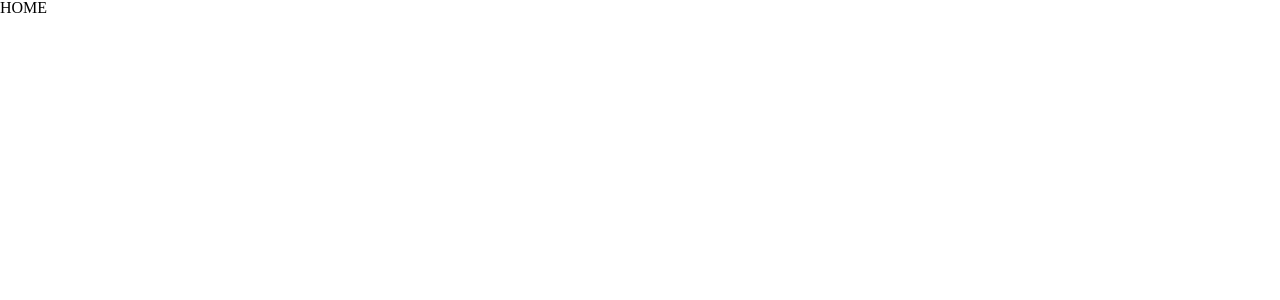
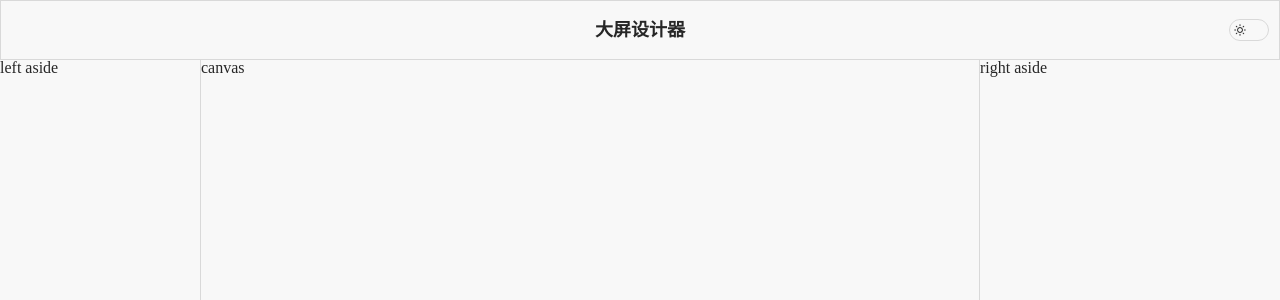
Before and after one commit to zuowendong/visual-designer, a Vue app: page / in a window 1280 px wide. Shown: the top 300 px of the page. Built offline with nearby package versions, Linux system fonts and the light colour scheme.

Commit message:
feat: 新增主题色切换

```diff
--- /dev/null
+++ b/src/assets/iconfont/iconfont.css
@@ -0,0 +1,236 @@
+@font-face {
+  font-family: 'iconfont'; /* Project id 3754679 */
+  src: url('iconfont.ttf?t=1679639503655') format('truetype');
+}
+
+.iconfont {
+  font-family: 'iconfont' !important;
+  font-size: 16px;
+  font-style: normal;
+  -webkit-font-smoothing: antialiased;
+  -moz-osx-font-smoothing: grayscale;
+}
+
+.icon-taiyang:before {
+  content: '\e635';
+}
+
+.icon-yueliang:before {
+  content: '\e63e';
+}
+
+.icon-suoding:before {
+  content: '\e600';
+}
+
+.icon-jiesuo:before {
+  content: '\e601';
+}
+
+.icon-baocun:before {
+  content: '\e605';
+}
+
+.icon-zujian:before {
+  content: '\e61e';
+}
+
+.icon-combination:before {
+  content: '\e67d';
+}
+
+.icon-chaifen:before {
+  content: '\e661';
+}
+
+.icon-shuzhuangtu:before {
+  content: '\eb2c';
+}
+
+.icon-qingkong:before {
+  content: '\e946';
+}
+
+.icon-zitiyulan:before {
+  content: '\ec86';
+}
+
+.icon-daima:before {
+  content: '\e631';
+}
+
+.icon-shijianxuanzeqi:before {
+  content: '\e750';
+}
+
+.icon-duoxuankuang:before {
+  content: '\e61c';
+}
+
+.icon-kaiguan:before {
+  content: '\e620';
+}
+
+.icon-radioBoxList:before {
+  content: '\e632';
+}
+
+.icon-bianji:before {
+  content: '\eb61';
+}
+
+.icon-jishufuwu:before {
+  content: '\eb64';
+}
+
+.icon-ceshishenqing:before {
+  content: '\eb62';
+}
+
+.icon-jinggao:before {
+  content: '\eb65';
+}
+
+.icon-renjijiaohu:before {
+  content: '\eb66';
+}
+
+.icon-shiyongwendang:before {
+  content: '\eb67';
+}
+
+.icon-shujukanban:before {
+  content: '\eb68';
+}
+
+.icon-zhanghaoquanxianguanli:before {
+  content: '\eb69';
+}
+
+.icon-guanbi:before {
+  content: '\eb6a';
+}
+
+.icon-xiajiantou:before {
+  content: '\eb6d';
+}
+
+.icon-shangjiantou:before {
+  content: '\eb6e';
+}
+
+.icon-icon_loading:before {
+  content: '\eb80';
+}
+
+.icon-icon_fabu:before {
+  content: '\eb88';
+}
+
+.icon-icon_tianjia:before {
+  content: '\eb89';
+}
+
+.icon-icon_zhanghao:before {
+  content: '\eb8a';
+}
+
+.icon-icon_shezhi:before {
+  content: '\eb8d';
+}
+
+.icon-icon_baocun:before {
+  content: '\eb8e';
+}
+
+.icon-biaodanzujian-shurukuang:before {
+  content: '\eb94';
+}
+
+.icon-biaodanzujian-biaoge:before {
+  content: '\eb95';
+}
+
+.icon-biaodanzujian-xialakuang:before {
+  content: '\eb96';
+}
+
+.icon-biaodanzujian-anniu:before {
+  content: '\eb97';
+}
+
+.icon-xingzhuang-wenzi:before {
+  content: '\eb99';
+}
+
+.icon-xingzhuang-tuoyuanxing:before {
+  content: '\eb9a';
+}
+
+.icon-xingzhuang-sanjiaoxing:before {
+  content: '\eb9b';
+}
+
+.icon-xingzhuang-xingxing:before {
+  content: '\eb9c';
+}
+
+.icon-yingwen:before {
+  content: '\ebe0';
+}
+
+.icon-zhongwen:before {
+  content: '\ebe2';
+}
+
+.icon-miwen:before {
+  content: '\ebe3';
+}
+
+.icon-duigou:before {
+  content: '\ebe6';
+}
+
+.icon-kongjianxuanzhong:before {
+  content: '\ebef';
+}
+
+.icon-kongjianweixuan:before {
+  content: '\ebf0';
+}
+
+.icon-suoxiao:before {
+  content: '\ec13';
+}
+
+.icon-fangda:before {
+  content: '\ec14';
+}
+
+.icon-huanyuanhuabu:before {
+  content: '\ec15';
+}
+
+.icon-quanping:before {
+  content: '\ec16';
+}
+
+.icon-wenjianjia:before {
+  content: '\ec17';
+}
+
+.icon-shanchusekuai:before {
+  content: '\ec45';
+}
+
+.icon-fuzhi:before {
+  content: '\ec7a';
+}
+
+.icon-shanchu:before {
+  content: '\ec7b';
+}
+
+.icon-tianxie:before {
+  content: '\ec88';
+}
--- /dev/null
+++ b/src/components/Navigation/NavigationView.vue
@@ -0,0 +1,37 @@
+<template>
+  <div class="main">
+    <div class="left"></div>
+    <div class="title">大屏设计器</div>
+    <div class="right">
+      <ThemeButton />
+    </div>
+  </div>
+</template>
+
+<script setup lang="ts">
+import ThemeButton from './ThemeButton.vue'
+</script>
+
+<style scoped lang="scss">
+.main {
+  width: 100%;
+  height: 100%;
+  display: grid;
+  grid-template-columns: 1fr 200px 1fr;
+  align-items: center;
+  box-sizing: border-box;
+  padding: 0 10px;
+  .title {
+    text-align: center;
+    font-size: 18px;
+    font-weight: bold;
+  }
+  .left {
+    justify-self: start;
+  }
+  .right {
+    justify-self: end;
+    align-self: center;
+  }
+}
+</style>
--- /dev/null
+++ b/src/components/Navigation/ThemeButton.vue
@@ -0,0 +1,47 @@
+<template>
+  <button class="switch" @click="handleSwitch">
+    <span :class="['icon', isDark ? 'dark' : 'light']">
+      <i :class="['iconfont', isDark ? 'icon-yueliang' : 'icon-taiyang']"></i>
+    </span>
+  </button>
+</template>
+
+<script setup lang="ts">
+import { ref } from 'vue'
+import { setTheme } from '@/utils/theme'
+
+let isDark = ref(false)
+function handleSwitch() {
+  isDark.value = !isDark.value
+  let type = isDark.value ? 'dark' : 'light'
+  setTheme(type)
+}
+</script>
+
+<style scoped lang="scss">
+.switch {
+  position: relative;
+  width: 40px;
+  height: 22px;
+  border-radius: 11px;
+  background-color: var(--theme-background);
+  border: 1px solid var(--theme-border);
+  cursor: pointer;
+}
+.icon {
+  position: absolute;
+  top: 2px;
+  width: 18px;
+  height: 18px;
+  border-radius: 50%;
+  transition: margin-right 2s;
+}
+.light {
+  left: 1px;
+  color: var(--theme-color);
+}
+.dark {
+  right: 1px;
+  color: var(--theme-color);
+}
+</style>
--- /dev/null
+++ b/src/components/index.ts
@@ -0,0 +1 @@
+export { default as NavigationView } from './Navigation/NavigationView.vue'
--- /dev/null
+++ b/src/style/dark.scss
@@ -0,0 +1,4 @@
+$dark-text: #dbdbdb;
+$dark-border: #434343;
+$dark-background: #262626;
+$dark-color: #ffffff;
--- a/src/style/index.scss
+++ b/src/style/index.scss
@@ -1 +1,3 @@
 @import './reset.scss';
+@import './theme.scss';
+@import '../assets/iconfont/iconfont.css';
--- /dev/null
+++ b/src/style/light.scss
@@ -0,0 +1,4 @@
+$light-text: #8c8c8c;
+$light-border: #d9d9d9;
+$light-background: #f8f8f8;
+$light-color: #262626;
--- /dev/null
+++ b/src/style/theme.scss
@@ -0,0 +1,14 @@
+@import './light.scss';
+@import './dark.scss';
+
+:root {
+  --theme-color: #{$light-color};
+  --theme-background: #{$light-background};
+  --theme-border: #{$light-border};
+}
+
+.dark {
+  --theme-color: #{$dark-color};
+  --theme-background: #{$dark-background};
+  --theme-border: #{$dark-border};
+}
--- /dev/null
+++ b/src/utils/theme.ts
@@ -0,0 +1,10 @@
+export function setTheme(type: string) {
+  const htmlDom = document.documentElement
+  const htmlClassNames = htmlDom.classList
+  if (type === 'light' && htmlClassNames.contains('dark')) {
+    htmlDom.classList.remove('dark')
+  }
+  if (type === 'dark') {
+    htmlDom.classList.add('dark')
+  }
+}
--- a/src/views/HomeView.vue
+++ b/src/views/HomeView.vue
@@ -1,5 +1,39 @@
-<script setup lang="ts"></script>
+<template>
+  <article>
+    <header>
+      <NavigationView />
+    </header>
+    <aside>left aside</aside>
+    <main>canvas</main>
+    <aside>right aside</aside>
+  </article>
+</template>
 
-<template>
-  <main>HOME</main>
-</template>
+<script setup lang="ts">
+import { NavigationView } from '@/components'
+</script>
+
+<style scoped lang="scss">
+article {
+  width: 100vw;
+  height: 100vh;
+  display: grid;
+  grid-template-columns: 200px auto 300px;
+  grid-template-rows: 60px auto;
+  color: var(--theme-color);
+  background-color: var(--theme-background);
+  header {
+    grid-column-start: 1;
+    grid-column-end: 4;
+    width: 100%;
+    height: 100%;
+    box-sizing: border-box;
+    border: 1px solid var(--theme-border);
+  }
+  main {
+    box-sizing: border-box;
+    border-left: 1px solid var(--theme-border);
+    border-right: 1px solid var(--theme-border);
+  }
+}
+</style>
```
Also changed, not shown: .commitlintrc.json, src/assets/iconfont/iconfont.ttf (added).
